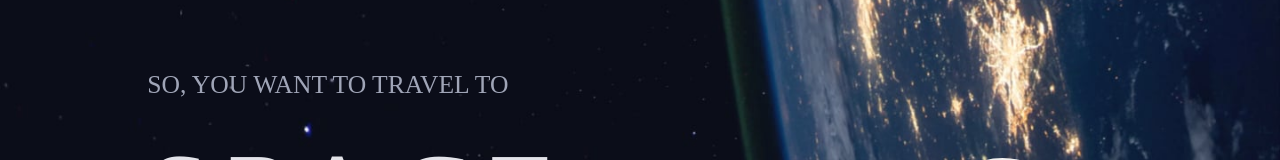
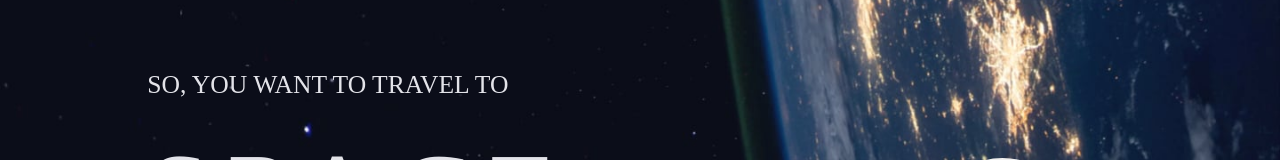
Before and after one commit to haldarmanik/space, a plain HTML site: page index.html in a window 1280 px wide. Shown: the part 266-426 px from the top of the page. Drawn offline with nearby package versions, Linux system fonts and the light colour scheme; a web font is replaced by a local one.

Commit message:
Update stylish.css

```diff
--- a/Css/stylish.css
+++ b/Css/stylish.css
@@ -62,6 +62,7 @@ span
     font-size:1.6rem;
     font-family: 'Bellefair', serif;
     text-transform: uppercase;
+    color: #e3e3e9;
 }
 /* .hr-link-home
 {
```
